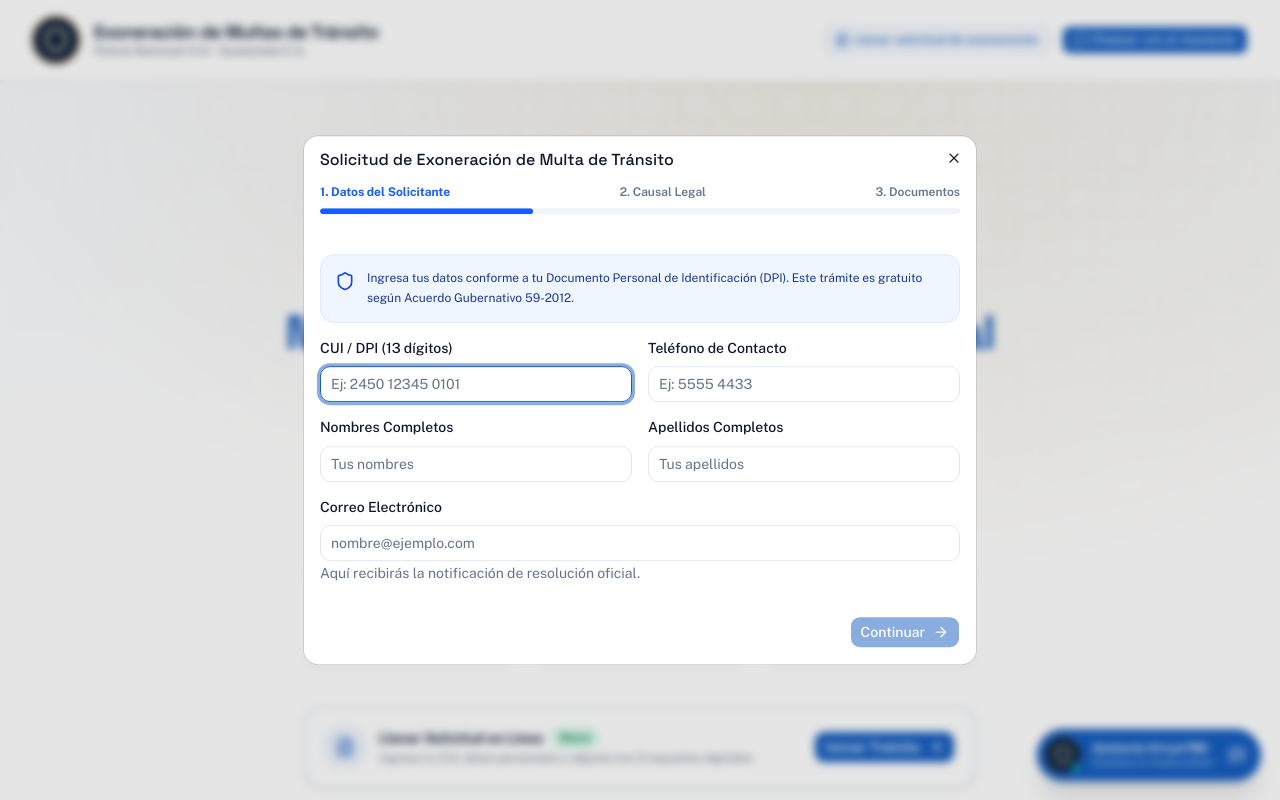
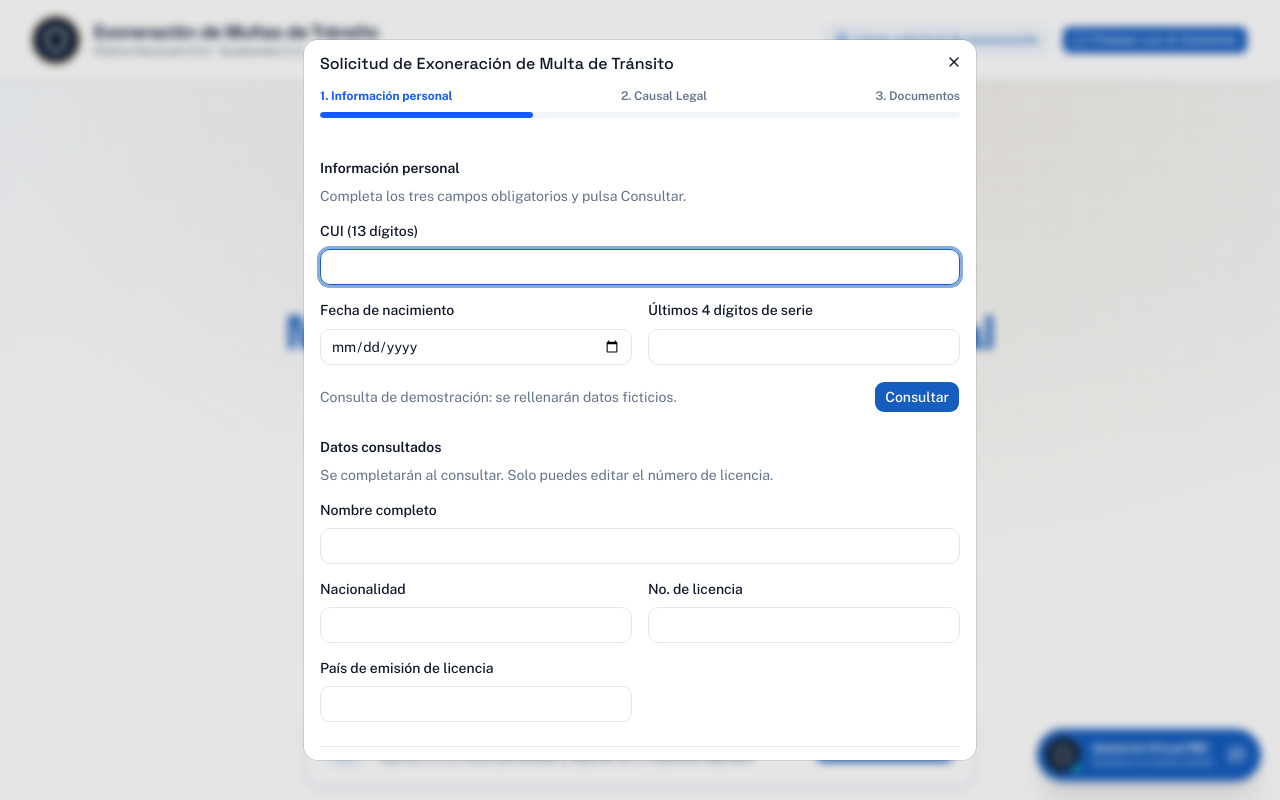
Before and after one commit to SEdwinFBI/reto-2-code-qx, a Next.js app: page / in a window 1280 px wide. Both pictures are taken after a click on the button "Llenar solicitud de exoneración". Shown: the top 800 px of the page. Built offline with nearby package versions, Linux system fonts and the light colour scheme.

Commit message:
feat: integra bloque de datos personales para formulario de exhoneracion

```diff
--- a/src/features/landing/components/LandingContainer.tsx
+++ b/src/features/landing/components/LandingContainer.tsx
@@ -33,6 +33,7 @@ export const LandingContainer: React.FC = () => {
     currentStep,
     formData,
     updateField,
+    consultarPersona,
     nextStep,
     prevStep,
     submitSolicitud,
@@ -70,6 +71,7 @@ export const LandingContainer: React.FC = () => {
         currentStep={currentStep}
         formData={formData}
         updateField={updateField}
+        onConsultarPersona={consultarPersona}
         nextStep={nextStep}
         prevStep={prevStep}
         onSubmit={submitSolicitud}
--- a/src/features/solicitud/components/SolicitudModal.tsx
+++ b/src/features/solicitud/components/SolicitudModal.tsx
@@ -9,10 +9,6 @@ import {
   FileText,
   Upload,
   CheckCircle2,
-  Shield,
-  Calendar,
-  AlertCircle,
-  Clock,
   ArrowRight,
   ArrowLeft,
 } from "lucide-react";
@@ -24,6 +20,7 @@ interface SolicitudModalProps {
   currentStep: number;
   formData: SolicitudFormData;
   updateField: (field: keyof SolicitudFormData, value: string) => void;
+  onConsultarPersona: () => void;
   nextStep: () => void;
   prevStep: () => void;
   onSubmit: () => void;
@@ -37,6 +34,7 @@ export const SolicitudModal: React.FC<SolicitudModalProps> = ({
   currentStep,
   formData,
   updateField,
+  onConsultarPersona,
   nextStep,
   prevStep,
   onSubmit,
@@ -95,7 +93,7 @@ export const SolicitudModal: React.FC<SolicitudModalProps> = ({
         <div className="mb-6">
           <div className="flex items-center justify-between text-xs font-semibold text-slate-500 mb-2">
             <span className={currentStep >= 1 ? "text-blue-600 font-bold" : ""}>
-              1. Datos del Solicitante
+              1. Información personal
             </span>
             <span className={currentStep >= 2 ? "text-blue-600 font-bold" : ""}>
               2. Causal Legal
@@ -115,69 +113,91 @@ export const SolicitudModal: React.FC<SolicitudModalProps> = ({
 
       {/* Step 1: Datos Personales */}
       {currentStep === 1 && (
-        <div className="space-y-4">
-          <div className="bg-blue-50 border border-blue-100 rounded-xl p-3.5 flex items-start gap-3">
-            <Shield className="w-5 h-5 text-blue-700 shrink-0 mt-0.5" />
-            <p className="text-xs text-blue-900 leading-relaxed">
-              Ingresa tus datos conforme a tu Documento Personal de Identificación (DPI).
-              Este trámite es gratuito según Acuerdo Gubernativo 59-2012.
+        <form
+          className="space-y-6"
+          onSubmit={(event) => {
+            event.preventDefault();
+            onConsultarPersona();
+          }}
+        >
+          <fieldset className="space-y-4">
+            <legend className="mb-2 text-sm font-semibold">Información personal</legend>
+            <p className="text-sm text-muted-foreground">
+              Completa los tres campos obligatorios y pulsa Consultar.
             </p>
-          </div>
-
-          <div className="grid grid-cols-1 sm:grid-cols-2 gap-4">
+            <div className="grid grid-cols-1 gap-4 sm:grid-cols-2">
+          <div className="sm:col-span-2">
               <FormInput
-              label="CUI / DPI (13 dígitos)"
-              placeholder="Ej: 2450 12345 0101"
+                label="CUI (13 dígitos)"
+                inputMode="numeric"
+                pattern="[0-9]{13}"
+                maxLength={13}
                 value={formData.cui}
                 onChange={(e) => updateField("cui", e.target.value)}
                 required
               />
+          </div>
               <FormInput
-              label="Teléfono de Contacto"
-              placeholder="Ej: 5555 4433"
-              value={formData.telefono}
-              onChange={(e) => updateField("telefono", e.target.value)}
+                label="Fecha de nacimiento"
+                type="date"
+                value={formData.fechaNacimiento}
+                onChange={(e) => updateField("fechaNacimiento", e.target.value)}
+                required
+              />
+              <FormInput
+                label="Últimos 4 dígitos de serie"
+                type="text"
+                inputMode="numeric"
+                pattern="[0-9]{4}"
+                maxLength={4}
+                value={formData.serie}
+                onChange={(e) => updateField("serie", e.target.value)}
                 required
               />
             </div>
-
-          <div className="grid grid-cols-1 sm:grid-cols-2 gap-4">
+            <div className="flex flex-col gap-3 sm:flex-row sm:items-center sm:justify-between">
+              <p className="text-sm text-muted-foreground">
+                Consulta de demostración: se rellenarán datos ficticios.
+              </p>
+              <Button type="submit">Consultar</Button>
+            </div>
+          </fieldset>
+          <fieldset className="space-y-4">
+            <legend className="mb-2 text-sm font-semibold">Datos consultados</legend>
+            <p className="text-sm text-muted-foreground">
+              Se completarán al consultar. Solo puedes editar el número de licencia.
+            </p>
+            <div className="grid grid-cols-1 gap-4 sm:grid-cols-2">
+              <div className="sm:col-span-2">
               <FormInput
-              label="Nombres Completos"
-              placeholder="Tus nombres"
-              value={formData.nombres}
-              onChange={(e) => updateField("nombres", e.target.value)}
-              required
+                label="Nombre completo"
+                value={[formData.nombres, formData.apellidos].filter(Boolean).join(" ")}
+                readOnly
+              />
+              </div>
+              <FormInput label="Nacionalidad" value={formData.nacionalidad} readOnly />
+              <FormInput
+                label="No. de licencia"
+                value={formData.numeroLicencia}
+                onChange={(e) => updateField("numeroLicencia", e.target.value)}
               />
               <FormInput
-              label="Apellidos Completos"
-              placeholder="Tus apellidos"
-              value={formData.apellidos}
-              onChange={(e) => updateField("apellidos", e.target.value)}
-              required
+                label="País de emisión de licencia"
+                value={formData.paisEmisionLicencia}
+                readOnly
               />
             </div>
-
-          <FormInput
-            label="Correo Electrónico"
-            type="email"
-            placeholder="nombre@ejemplo.com"
-            value={formData.correo}
-            onChange={(e) => updateField("correo", e.target.value)}
-            helperText="Aquí recibirás la notificación de resolución oficial."
-          />
-
-          <div className="flex justify-end pt-4">
+          </fieldset>
+          <div className="flex justify-end border-t pt-4">
           <Button
             type="button"
             onClick={nextStep}
-              disabled={!formData.cui || !formData.nombres}
-              className="gap-2"
+            disabled={!formData.nombres}
           >
-              Continuar <ArrowRight className="w-4 h-4" />
+            Continuar
           </Button>
           </div>
-        </div>
+        </form>
       )}
 
       {/* Step 2: Causal Legal */}
--- a/src/features/solicitud/hooks/useSolicitud.ts
+++ b/src/features/solicitud/hooks/useSolicitud.ts
@@ -5,6 +5,11 @@ import { SolicitudFormData, SolicitudResult } from "../types";
 
 const INITIAL_DATA: SolicitudFormData = {
   cui: "",
+  fechaNacimiento: "",
+  serie: "",
+  nacionalidad: "",
+  numeroLicencia: "",
+  paisEmisionLicencia: "",
   nombres: "",
   apellidos: "",
   telefono: "",
@@ -33,7 +38,26 @@ export function useSolicitud() {
   };
 
   const updateField = (field: keyof SolicitudFormData, value: string) => {
-    setFormData((prev) => ({ ...prev, [field]: value }));
+    setFormData((prev) => ({
+      ...prev,
+      ...(["cui", "fechaNacimiento", "serie"].includes(field)
+        ? { nombres: "", apellidos: "", nacionalidad: "", numeroLicencia: "", paisEmisionLicencia: "" }
+        : {}),
+      [field]: value,
+    }));
+  };
+
+  const consultarPersona = () => {
+    // Consulta de demostración, al igual que el envío actual del formulario.
+    // Sustituir estos datos cuando se conecte el servicio de identidad.
+    setFormData((prev) => ({
+      ...prev,
+      nombres: "Persona",
+      apellidos: "de demostración",
+      nacionalidad: "Guatemalteca",
+      numeroLicencia: "0000000000000",
+      paisEmisionLicencia: "Guatemala",
+    }));
   };
 
   const nextStep = () => {
@@ -78,6 +102,7 @@ export function useSolicitud() {
     currentStep,
     formData,
     updateField,
+    consultarPersona,
     nextStep,
     prevStep,
     submitSolicitud,
--- a/src/features/solicitud/types/index.ts
+++ b/src/features/solicitud/types/index.ts
@@ -2,6 +2,11 @@ export type CausalTipo = "24" | "25" | "26";
 
 export interface SolicitudFormData {
   cui: string;
+  fechaNacimiento: string;
+  serie: string;
+  nacionalidad: string;
+  numeroLicencia: string;
+  paisEmisionLicencia: string;
   nombres: string;
   apellidos: string;
   telefono: string;
```
Also changed, not shown: 1 other file (tests, documents, lock files or other folders). Lines whose indentation alone changed are shown as unchanged.
